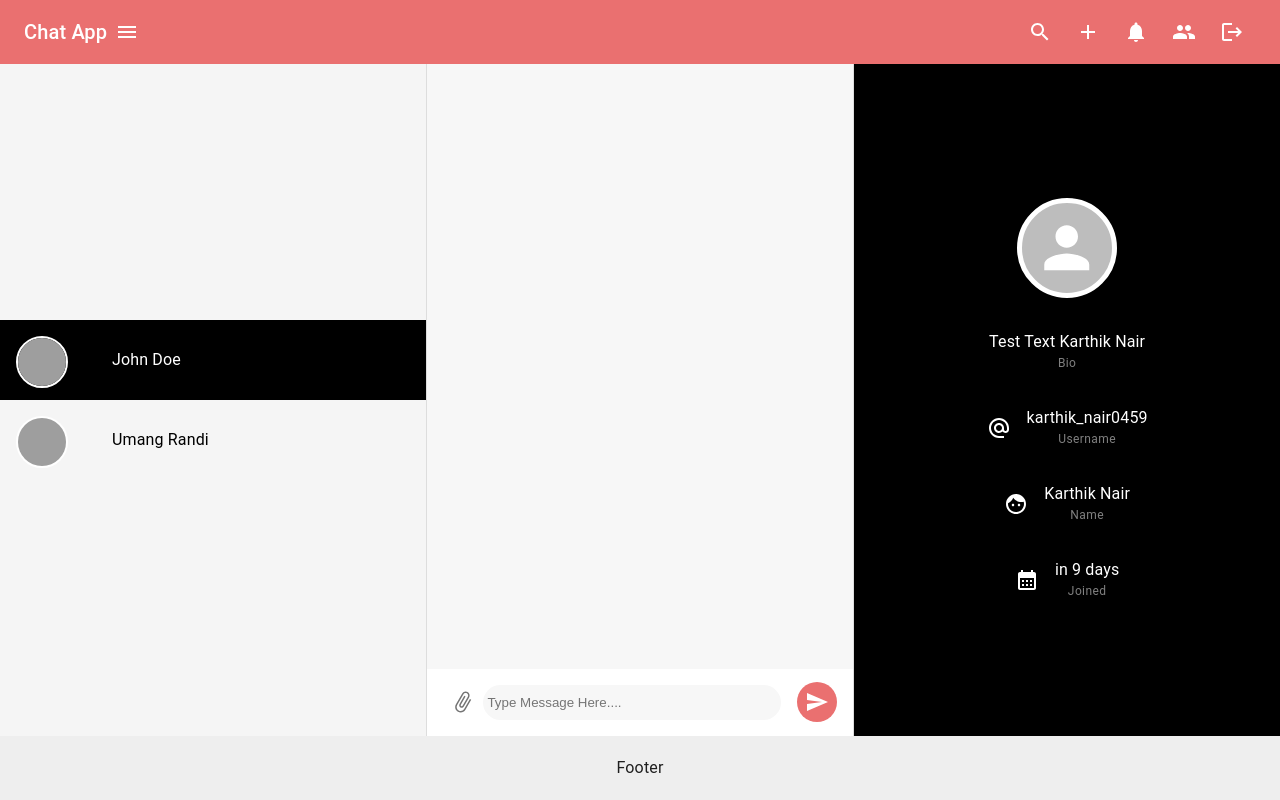
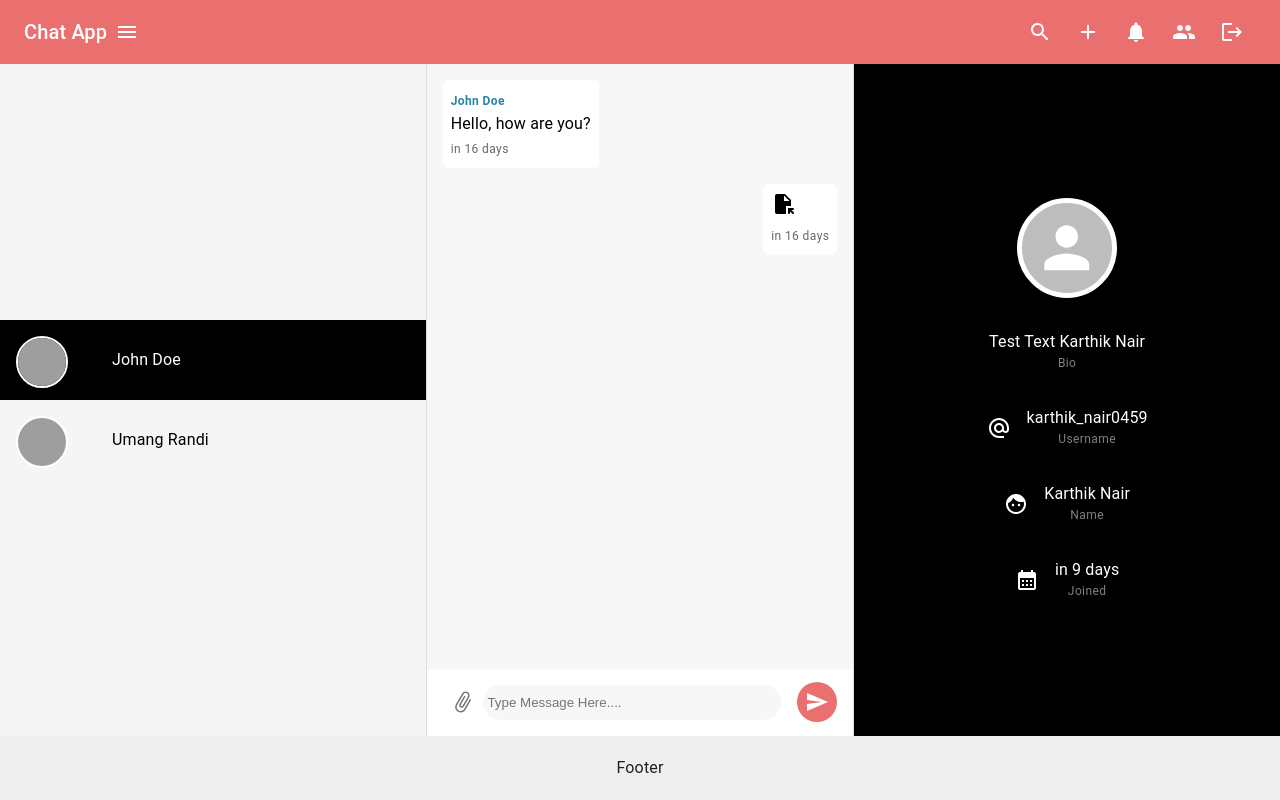
Before and after one commit to carti0459/ChatApp--FullStack-Project-, a React (Vite) app in the folder client/: page /chat/1 in a window 1280 px wide. Built offline with nearby package versions, Linux system fonts and the light colour scheme; grey boxes are pictures that could not be loaded.

Commit message:
Chat Section , Attachment Download and view

```diff
--- a/client/src/components/dialogs/FileMenu.jsx
+++ b/client/src/components/dialogs/FileMenu.jsx
@@ -3,8 +3,12 @@ import React from 'react'
 
 const FileMenu = () => {
   return (
-    <Menu></Menu>
+    <Menu anchorEl={anchorEl} open={false}>
+      <div style={{ width: "10rem",}}>
+        sdmsonovnrefkdncijcndasljkndzijncjiaejisncijndjiasndncijan
+      </div>
+    </Menu>
   )
 }
 
-export default FileMenu
+export default FileMenu;
--- /dev/null
+++ b/client/src/components/styles/shared/MessageComponent.jsx
@@ -0,0 +1,60 @@
+import { Box, Typography } from "@mui/material";
+import React, { memo } from "react";
+import { lightBlue } from "../../../constants/color";
+import moment from "moment";
+import { fileFormat } from "../../../lib/feature";
+import RenderAttachment from "./RenderAttachment";
+
+const MessageComponent = ({ message, user }) => {
+  const { sender, content, attachments = [], createdAt } = message;
+
+  const sameSender = sender?._id == user?._id;
+
+  const timeAgo = moment(createdAt).fromNow();
+  return (
+    <div
+      style={{
+        alignSelf: sameSender ? "flex-end" : "flex-start",
+        backgroundColor: "white",
+        color: "black",
+        borderRadius: "5px",
+        padding: "0.5rem",
+        width: "fit-content",
+      }}
+    >
+      {!sameSender && (
+        <Typography color={lightBlue} fontWeight={"600"} variant="caption">
+          {sender.name}
+        </Typography>
+      )}
+      {content && <Typography>{content}</Typography>}
+
+      {/* Attachments */}
+      {attachments.length > 0 &&
+        attachments.map((attachment, index) => {
+          const url = attachment.url;
+          const file = fileFormat(url);
+
+          return (
+            <Box key={index}>
+              <a
+                href={url}
+                target="_blank"
+                download
+                style={{
+                  color: "black",
+                }}
+              >
+                {RenderAttachment(file, url)}
+              </a>
+            </Box>
+          );
+        })}
+      <Typography variant="caption" color="text.secondary">
+        {timeAgo}
+      </Typography>
+    </div>
+  );
+};
+
+export default memo(MessageComponent);
--- /dev/null
+++ b/client/src/components/styles/shared/RenderAttachment.jsx
@@ -0,0 +1,31 @@
+import React from "react";
+import { transformImage } from "../../../lib/feature";
+import { FileOpen as FileOpenIcon } from "@mui/icons-material";
+
+const RenderAttachment = (file, url) => {
+  switch (file) {
+    case "video":
+      return <video src={url} preload="none" width={"200px"} controls></video>;
+
+    case "image":
+      return (
+        <img
+          src={transformImage(url, 200)}
+          alt="Attachment"
+          width={"200px"}
+          height={"150px"}
+          style={{
+            objectFit: "contain",
+          }}
+        />
+      );
+
+    case "audio":
+      return <audio src={url} preload="none" controls></audio>;
+
+    default:
+      return <FileOpenIcon />;
+  }
+};
+
+export default RenderAttachment;
--- a/client/src/constants/color.js
+++ b/client/src/constants/color.js
@@ -1,2 +1,3 @@
 export const orange = "#ea7070";
 export const grayColor = "rgba(247,247,247,1)";
+export const lightBlue = "#2684ab";
--- a/client/src/constants/sampleData.js
+++ b/client/src/constants/sampleData.js
@@ -52,3 +52,34 @@ export const sampleNotifications = [
     _id: "2",
   },
 ];
+
+export const sampleMessages = [
+  {
+    attachments: [
+    ],
+    content: "Hello, how are you?",
+    _id: "sjkdfjdsnjckfnvns",
+    sender: {
+      _id: "user._id",
+      name: "John Doe",
+    },
+    chat: "chatId",
+    createdAt: "2025-07-31T12:00:00.000Z",
+  },
+  {
+    attachments: [
+      {
+        public_id: "asdsad 2",
+        url: "https://www.svgrepo.com/show/9907/male-avatar.svg",
+      },
+    ],
+    content: "",
+    _id: "sjkdfjdsnjckfnvcjdskmns",
+    sender: {
+      _id: "sdjksdlf",
+      name: "John Doe 2",
+    },
+    chat: "chatId",
+    createdAt: "2025-07-31T12:00:00.000Z",
+  },
+];
--- /dev/null
+++ b/client/src/lib/feature.js
@@ -0,0 +1,24 @@
+const fileFormat = (url = "") => {
+  const fileExt = url.split(".").pop();
+
+  if (fileExt === "mp4" || fileExt === "webm" || fileExt === "ogg") {
+    return "video";
+  }
+  if (fileExt === "mp3" || fileExt === "wav") {
+    return "audio";
+  }
+  if (
+    fileExt === "png" ||
+    fileExt === "jpg" ||
+    fileExt === "jpeg" ||
+    fileExt === "gif"
+  ) {
+    return "image";
+  }
+
+  return "file";
+};
+
+const transformImage = (url = "", width = 100) => url;
+
+export { fileFormat, transformImage };
--- a/client/src/pages/Chat.jsx
+++ b/client/src/pages/Chat.jsx
@@ -7,9 +7,18 @@ import {
   Send as SendIcon,
 } from "@mui/icons-material";
 import { InputBox } from "../components/styles/StylesComponents";
+import FileMenu from "../components/dialogs/FIleMenu";
+import { sampleMessages } from "../constants/sampleData";
+import MessageComponent from "../components/styles/shared/MessageComponent";
+
+const user = {
+  _id: "sdjksdlf",
+  name: "Karthik Nair",
+}
 
 const Chat = () => {
   const containerRef = useRef(null);
+
 
   return (
     <>
@@ -26,7 +35,9 @@ const Chat = () => {
           overflowY: "auto",
         }}
       >
-        {/* Messages Render */}
+        {sampleMessages.map((i) => (
+          <MessageComponent key={i._id} message={i} user={user} />
+        ))}
       </Stack>
       <form
         style={{
@@ -67,6 +78,7 @@ const Chat = () => {
           </IconButton>
         </Stack>
       </form>
+      {/*<FileMenu/> */}
     </>
   );
 };
```
Also changed, not shown: client/src/assets/notes.txt (added).
